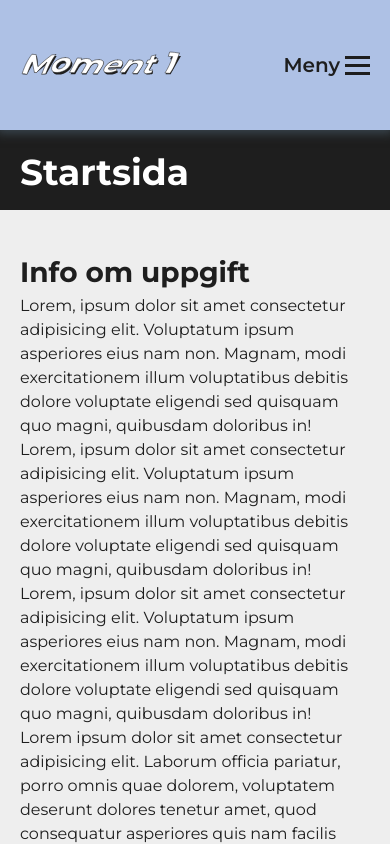
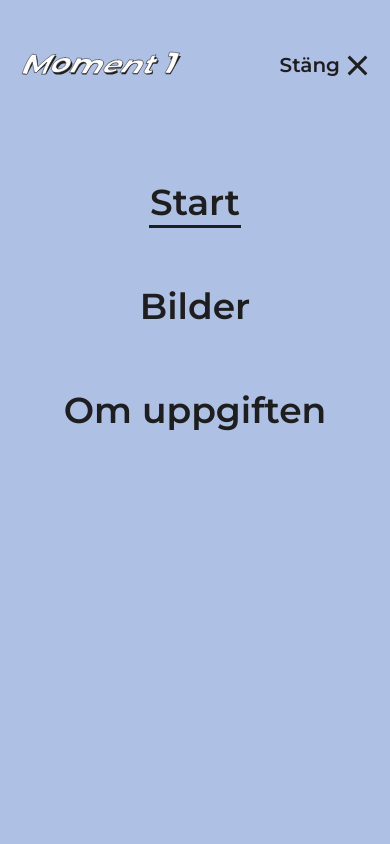
Before and after one commit to Hanin-96/dt211g-moment-1, a website built with Parcel: page src/index.html in a window 390 px wide. Both pictures are taken after a click on the element 357 px from the left and 65 px from the top of the page. Shown: the top 844 px of the page. Built offline with nearby package versions, Linux system fonts and the light colour scheme.

Commit message:
Lagt till javascript funktion till hamburgarmeny

```diff
--- a/src/css/main.css
+++ b/src/css/main.css
@@ -247,15 +247,14 @@ nav li a {
     top: 9rem;
     gap: 0;
     flex-direction: column;
-    background-color: rgb(0, 83, 42);
+    background-color: #AEC1E5;
     width: 100%;
     text-align: center;
     transition: 0.3s;
     height: 100%;
     justify-content: flex-start;
     padding-top: 6rem;
-    z-index: 7;
-    box-shadow: inset 0 6px 5px -5px black;
+    z-index: 19;
 }
 
 .nav-item {
@@ -266,6 +265,10 @@ nav li a {
 
 nav li {
     padding: 3rem;
+}
+
+nav li a {
+    font-size: 3.6rem;
 }
 
 .nav-menu.active {
--- a/src/js/main.js
+++ b/src/js/main.js
@@ -0,0 +1,33 @@
+"use strict"
+
+//Hämta element från HTML
+const hamburgerEl = document.querySelector(".hamburger");
+const navMenuEl = document.querySelector(".nav-menu");
+
+//Eventlistener för toggla menyn
+hamburgerEl.addEventListener("click", toggleMenu);
+
+//Kalla på funktion för klick på länk
+closeDropDown();
+
+//Aktivera hamburgarmenyn mha css klass
+function toggleMenu() {
+    hamburgerEl.classList.toggle("active");
+    navMenuEl.classList.toggle("active");
+
+    // Toggle meny text
+    const menuTextEl = document.querySelector(".menu-text");
+    if (menuTextEl.innerHTML === "Meny") {
+        menuTextEl.innerHTML = "Stäng";
+    } else {
+        menuTextEl.innerHTML = "Meny";
+    }
+}
+
+//vid klick på länk ska dropdown meny stängas
+function closeDropDown() {
+    const linksEl = document.querySelectorAll(".nav-link");
+    for (let i = 0; i < linksEl.length; i++) {
+        linksEl[i].addEventListener("click", toggleMenu);
+    }
+}
```
